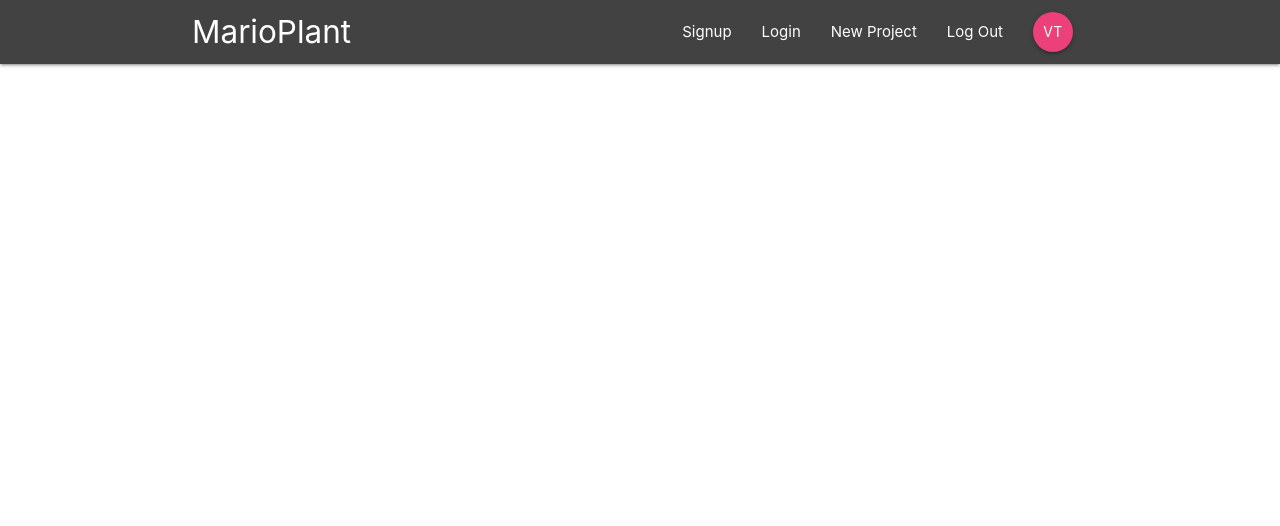
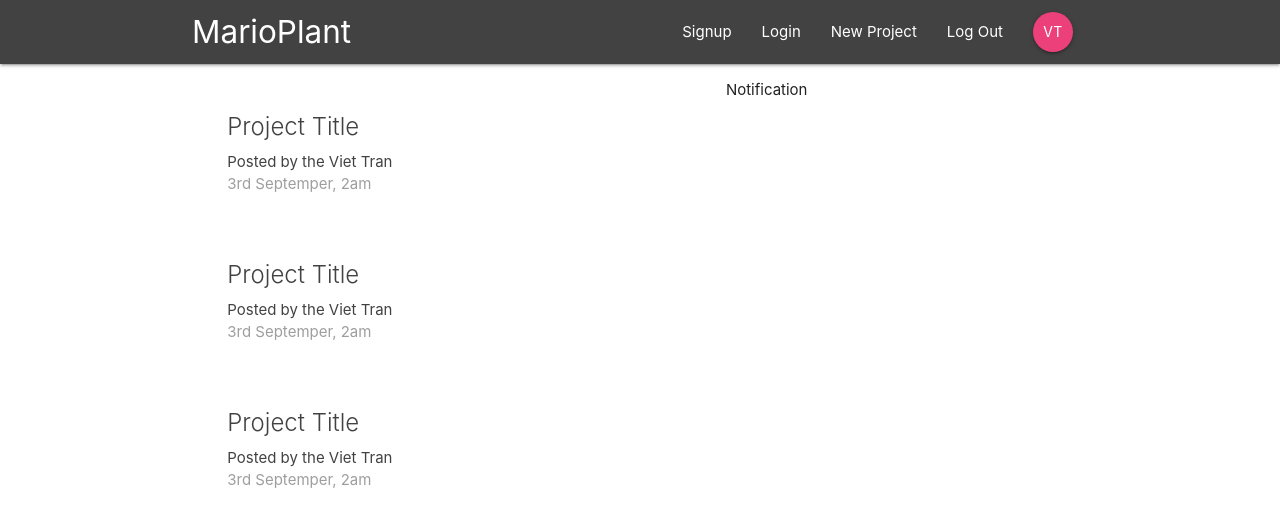
Before and after one commit to tranhuyviet/mario-plan, a React (Create React App) app: page / in a window 1280 px wide. Shown: the top 526 px of the page. Built offline with nearby package versions, Linux system fonts and the light colour scheme.

Commit message:
structures dashboard, projectlist and notifications components

```diff
--- a/src/App.js
+++ b/src/App.js
@@ -1,12 +1,16 @@
 import React from "react";
-import { BrowserRouter } from "react-router-dom";
+import { BrowserRouter, Switch, Route } from "react-router-dom";
 import Navbar from "./components/layout/Navbar";
+import DashBoard from "./components/dashboard/Dashboard";
 
 function App() {
   return (
     <BrowserRouter>
       <div className="App">
         <Navbar />
+        <Switch>
+          <Route path="/" component={DashBoard} />
+        </Switch>
       </div>
     </BrowserRouter>
   );
--- a/src/components/dashboard/Dashboard.js
+++ b/src/components/dashboard/Dashboard.js
@@ -0,0 +1,23 @@
+import React, { Component } from "react";
+
+import Notifications from "./Notifications";
+import ProjectList from "../projects/ProjectList";
+
+class DashBoard extends Component {
+  render() {
+    return (
+      <div className="dashboard container">
+        <div className="row">
+          <div className="col s12 m6">
+            <ProjectList />
+          </div>
+          <div className="col s12 m5 offset-m1">
+            <Notifications />
+          </div>
+        </div>
+      </div>
+    );
+  }
+}
+
+export default DashBoard;
--- a/src/components/dashboard/Notifications.js
+++ b/src/components/dashboard/Notifications.js
@@ -0,0 +1,11 @@
+import React from "react";
+
+const Notifications = () => {
+  return (
+    <div>
+      <p>Notification</p>
+    </div>
+  );
+};
+
+export default Notifications;
--- a/src/components/projects/ProjectList.js
+++ b/src/components/projects/ProjectList.js
@@ -0,0 +1,33 @@
+import React from "react";
+
+const ProjectList = () => {
+  return (
+    <div className="project-list section">
+      <div className="card z-depth-0 project-summary">
+        <div className="card-content grey-text text-darken-3">
+          <span className="card-title">Project Title</span>
+          <p>Posted by the Viet Tran</p>
+          <p className="grey-text">3rd Septemper, 2am</p>
+        </div>
+      </div>
+
+      <div className="card z-depth-0 project-summary">
+        <div className="card-content grey-text text-darken-3">
+          <span className="card-title">Project Title</span>
+          <p>Posted by the Viet Tran</p>
+          <p className="grey-text">3rd Septemper, 2am</p>
+        </div>
+      </div>
+
+      <div className="card z-depth-0 project-summary">
+        <div className="card-content grey-text text-darken-3">
+          <span className="card-title">Project Title</span>
+          <p>Posted by the Viet Tran</p>
+          <p className="grey-text">3rd Septemper, 2am</p>
+        </div>
+      </div>
+    </div>
+  );
+};
+
+export default ProjectList;
```
